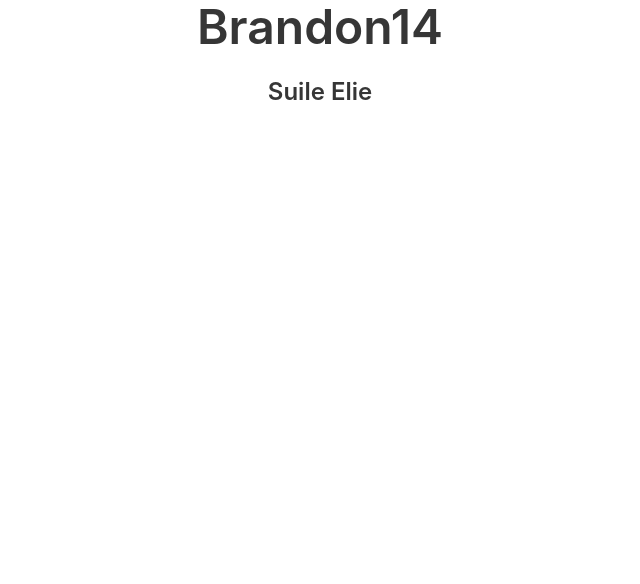
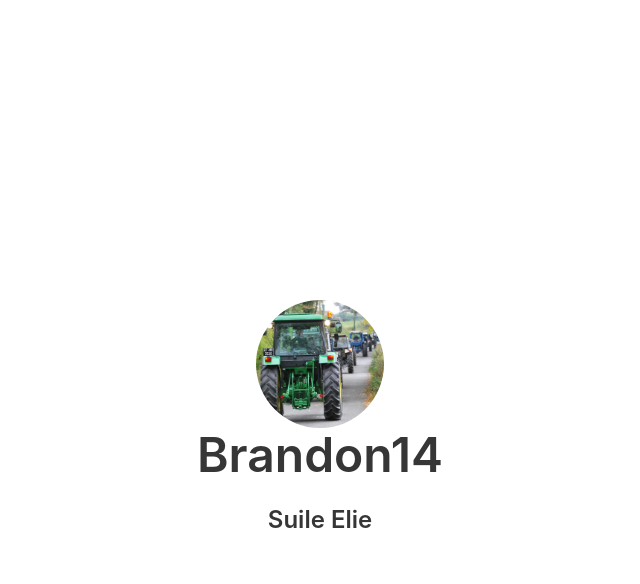
Before and after one commit to Brandon14irl/brandon14irl.github.io, a plain HTML site: page index.html in a window 1280 px wide. Shown: the whole page, without its empty margins (320-960 px from the left). Drawn offline with nearby package versions, Linux system fonts and the light colour scheme.

Commit message:
Suile Elie

```diff
--- a/index.html
+++ b/index.html
@@ -7,6 +7,14 @@
     <script src="https://kit.fontawesome.com/18c0580e3e.js" crossorigin="anonymous"></script>
     <link rel="stylesheet" herf="/static/css/style.css"
     <body>
-      <h1 class="title is-1 has-text-centered">Brandon14</h1>
-      <h2 class="title is-4 has-text-centered">Suile Elie</h2>
+      <section class="section" style="padding-top: 300px;">
+        <center>
+        <div class="container">
+            <figure class="image is-128x128">
+                <img class="is-rounded" src="./static/images/pfp.png">
+              </figure>
+      <div class="soloheadbeg">
+        <h1 class="title is-1 has-text-centered">Brandon14</h1>
+        <h2 class="title is-4 has-text-centered">Suile Elie</h2>
+    </div>
     </body>
```
